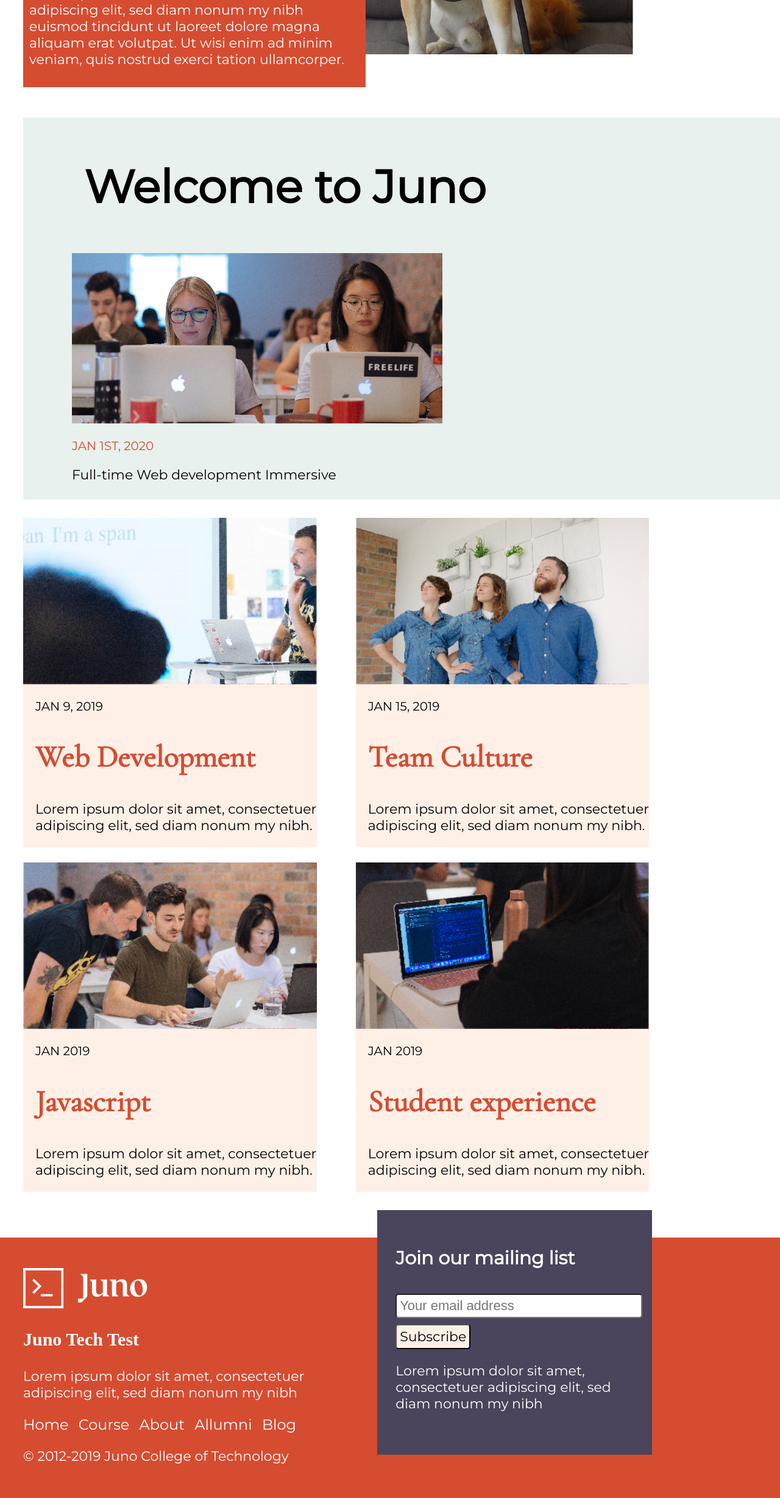
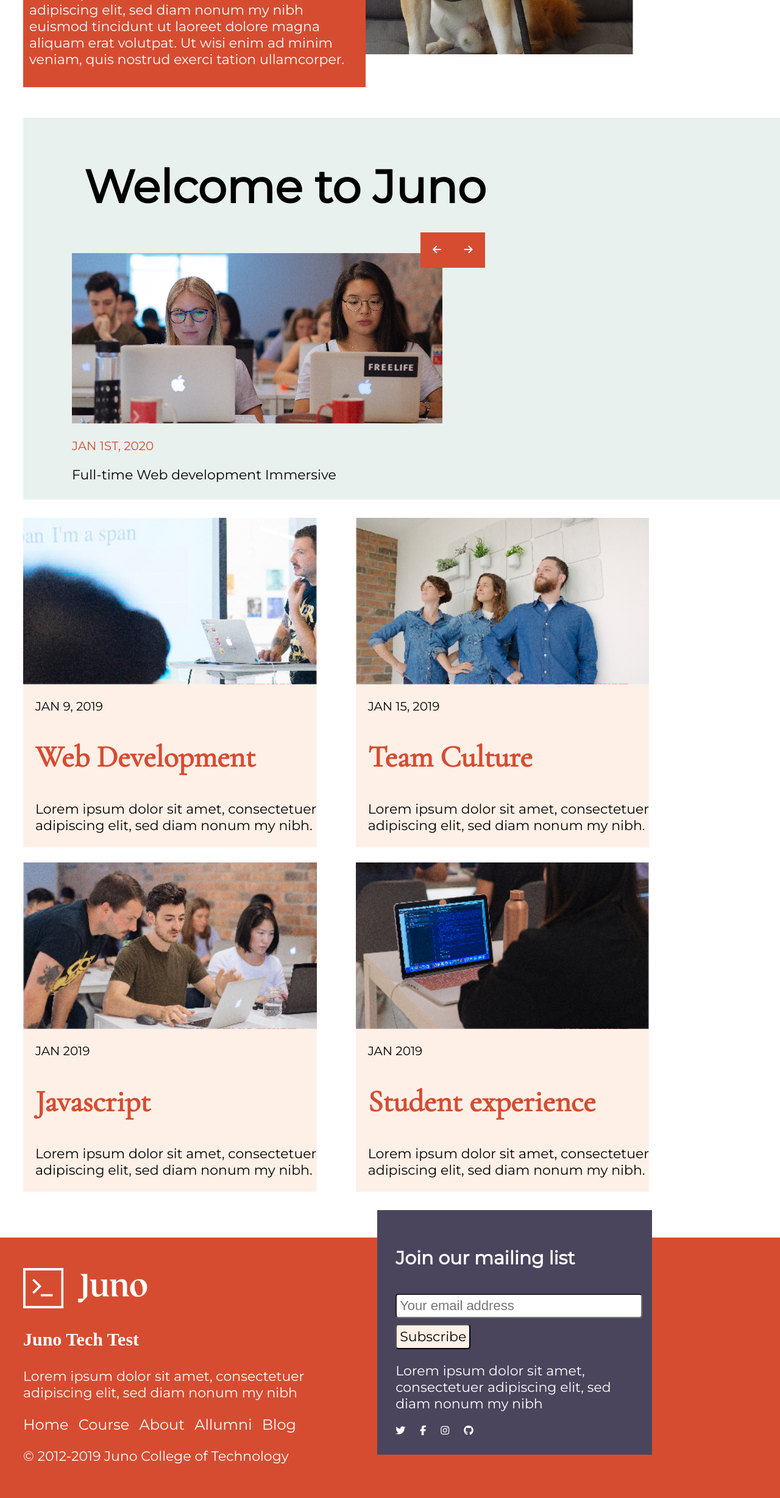
Before and after one commit to kassimwais/juno-tech-challenge, a plain HTML site: page src/index.html in a window 1280 px wide. Shown: the part 612-3068 px from the top of the page at 61% size. Drawn offline with nearby package versions, Linux system fonts and the light colour scheme.

Commit message:
only optimization remaining

```diff
--- a/src/index.html
+++ b/src/index.html
@@ -5,7 +5,7 @@
         <link rel="stylesheet" type="text/css" href="style.css" title="style" />
         <link href="https://fonts.googleapis.com/css?family=Cormorant+Garamond&display=swap" rel="stylesheet">
         <link href="https://fonts.googleapis.com/css?family=Montserrat&display=swap" rel="stylesheet">
-        <link href="https://fontawesome.com/icons/twitter?style=brands&from=io" rel="stylesheet">
+        <script src="https://kit.fontawesome.com/dad01ac6d7.js" crossorigin="anonymous"></script>
     </head>
     <body>
         <header>
@@ -35,6 +35,8 @@
             <section class="welcome">
                 <h1>Welcome to Juno</h1>
                 <img src="../assets/image-2.jpg" alt="students">
+                <a id="left" href=""><i class="fas fa-arrow-left"></i></a>
+                <a id="right" href=""><i class="fas fa-arrow-right"></i></a>
                 <p class="date">JAN 1ST, 2020</p>
                 <p>Full-time Web development Immersive</p>
             </section>
@@ -103,8 +105,10 @@
                 <p>Lorem ipsum dolor sit amet, consectetuer adipiscing elit, sed diam
                     nonum my nibh
                 </p>
-                <a href="#" class="fab fa-twitter"></a>
-
+                <a href=""><i class="fab fa-twitter"></i></a>
+                <a href=""><i class="fab fa-facebook-f"></i></a>
+                <a href=""><i class="fab fa-instagram"></i></a>
+                <a href=""><i class="fab fa-github"></i></a>
             </div>
         </footer>
     </body>
```
